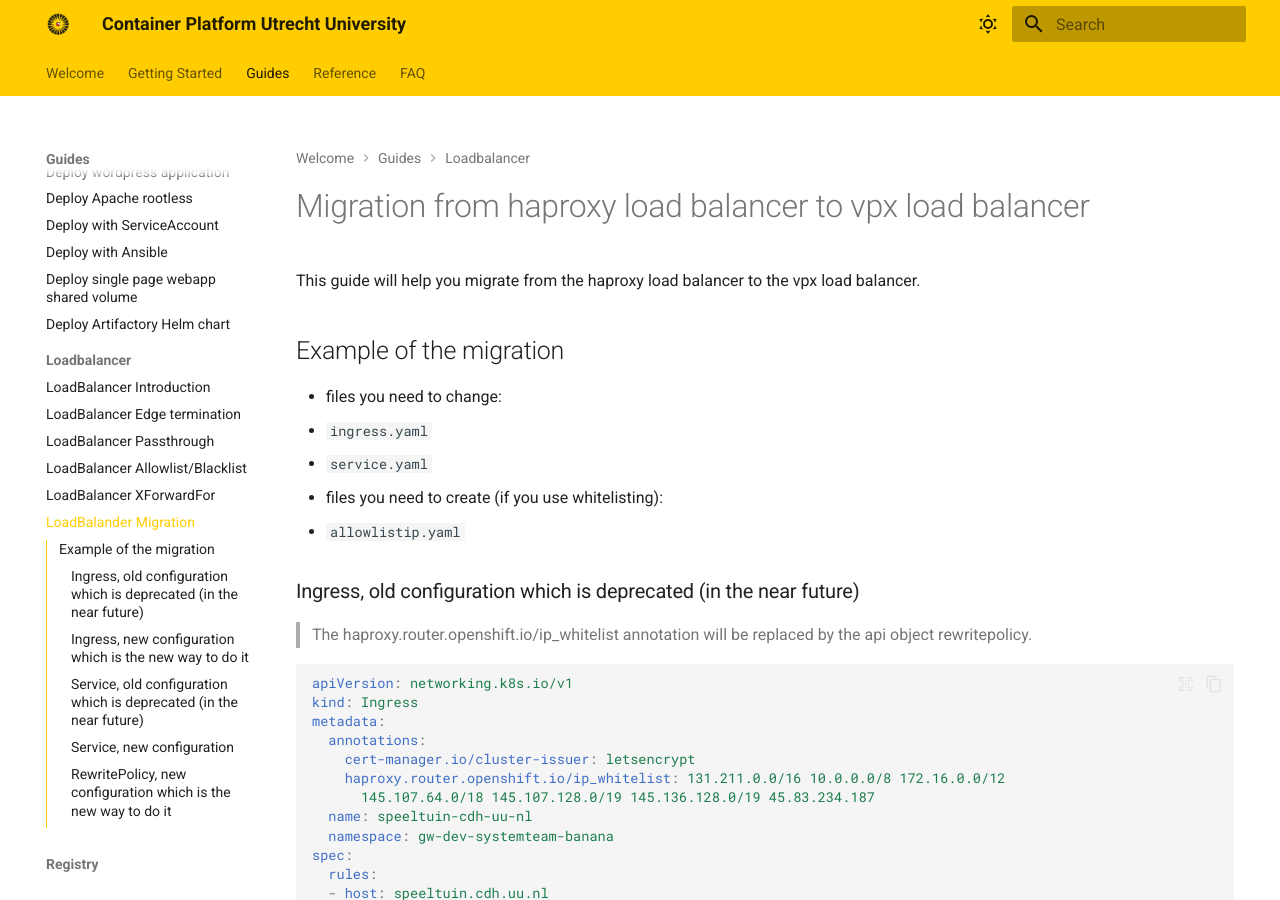
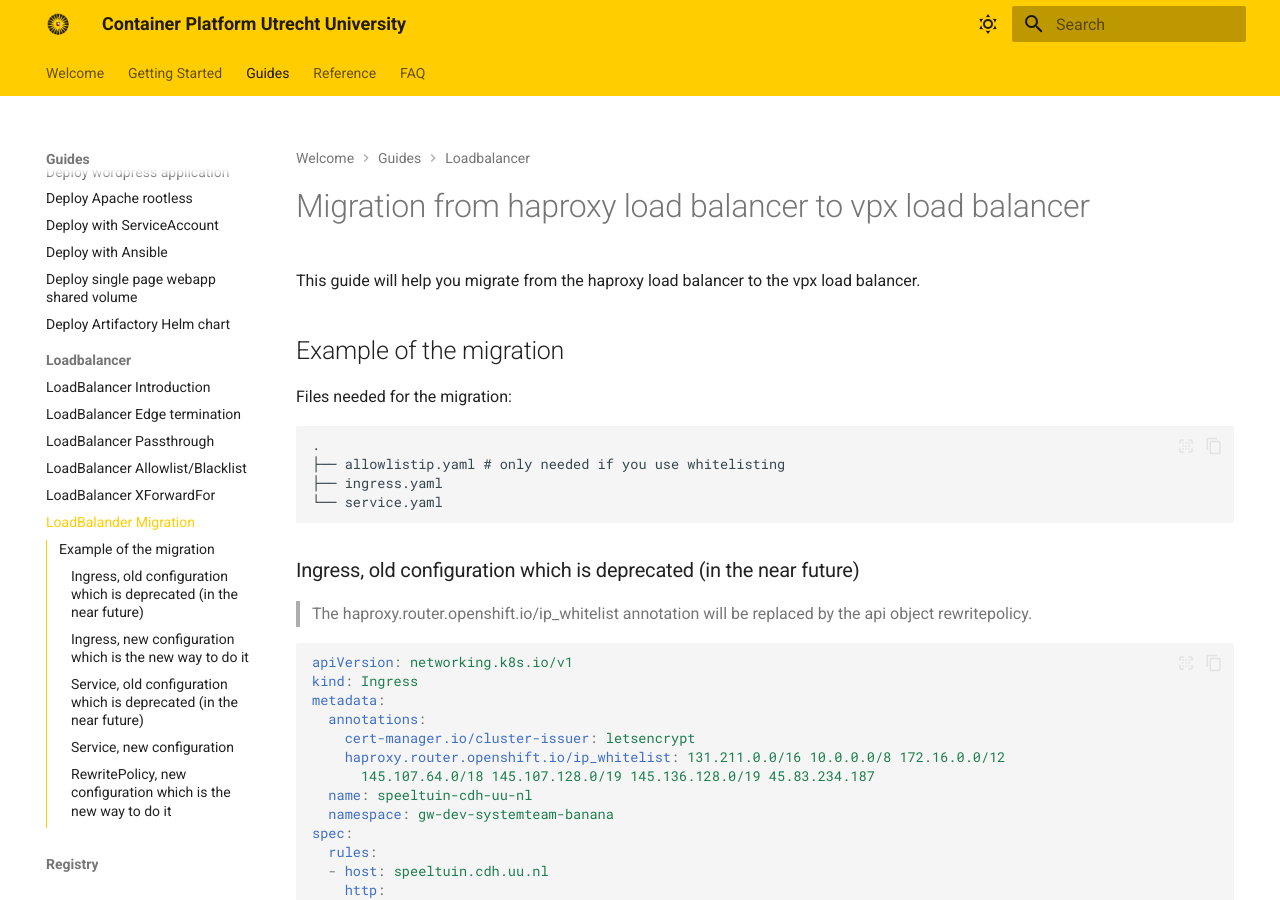
Before and after one commit to UtrechtUniversity/containerplatform-docs, an MkDocs documentation site: the page built from docs/content/guides/loadbalancer-migration.md, in a window 1280 px wide and 900 px high. Built offline with MkDocs 1.6.1 and Material for MkDocs 9.7.7, drawn with Linux system fonts in a browser that asks for light colours.

Commit message:
change to tree

````diff
--- a/docs/content/guides/loadbalancer-migration.md
+++ b/docs/content/guides/loadbalancer-migration.md
@@ -3,11 +3,13 @@
 
 ## Example of the migration
 
-- files you need to change:
-  - `ingress.yaml`
-  - `service.yaml`
-- files you need to create (if you use whitelisting):
-  - `allowlistip.yaml`
+Files needed for the migration:
+```code
+.
+├── allowlistip.yaml # only needed if you use whitelisting
+├── ingress.yaml
+└── service.yaml
+```
 
 ### Ingress, old configuration which is deprecated (in the near future)
 > The haproxy.router.openshift.io/ip_whitelist annotation will be replaced by the api object rewritepolicy.
````
